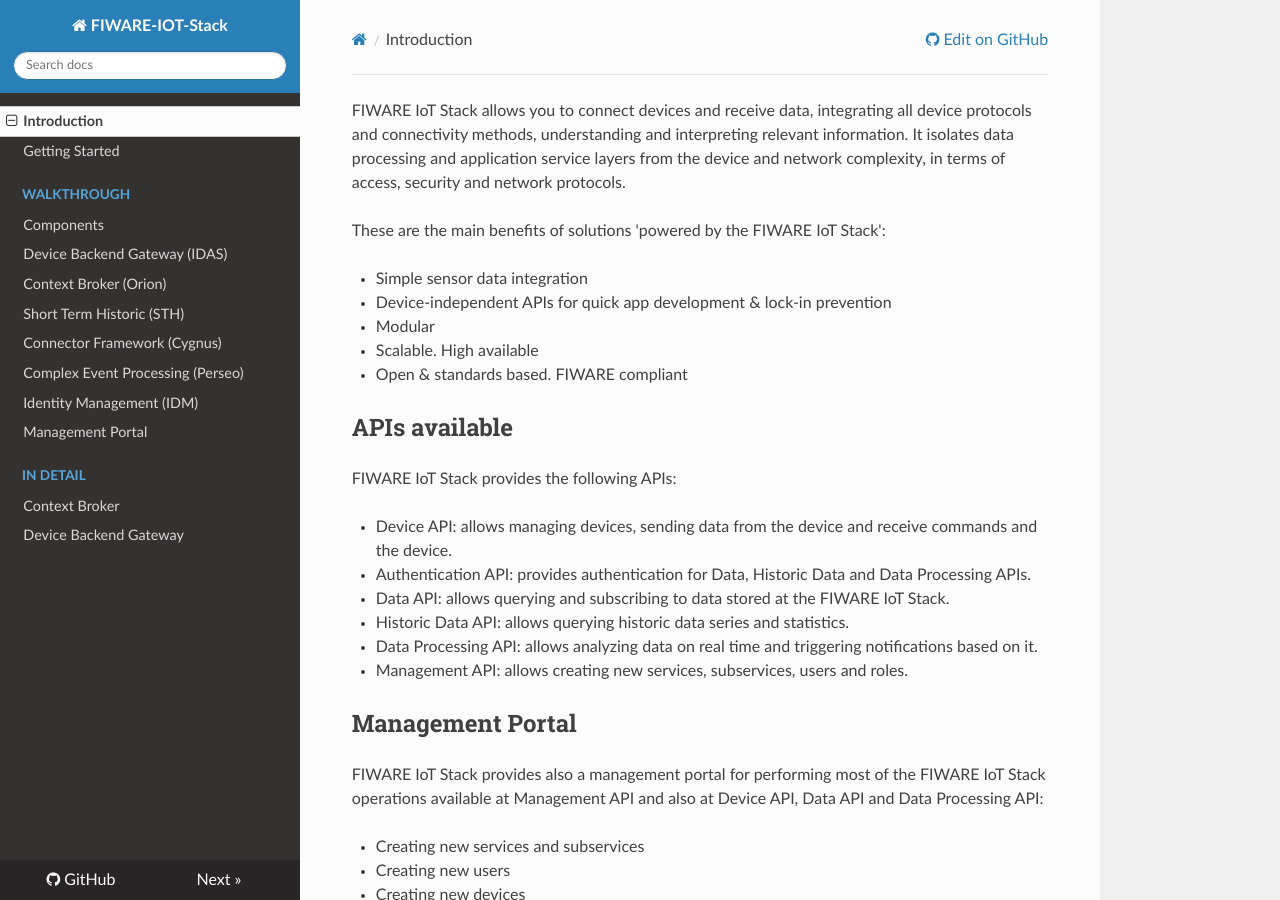
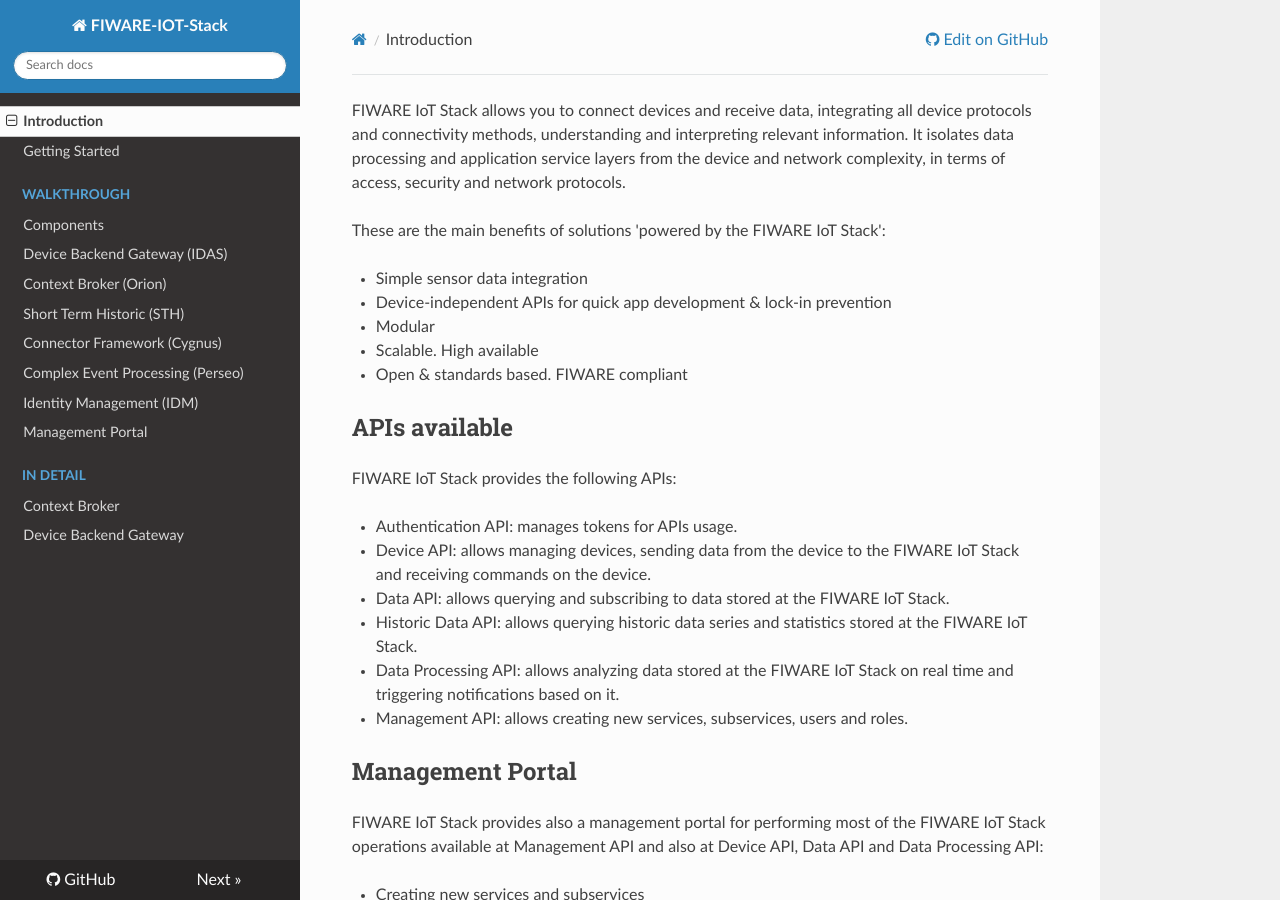
Before and after one commit to telefonicaid/thinking-cities, an MkDocs documentation site: the page built from docs/index.md, in a window 1280 px wide and 900 px high. Built offline with MkDocs 1.6.1, drawn with Linux system fonts in a browser that asks for light colours; nearby versions of some CDN libraries; old or Windows-style settings are respelled for this version of MkDocs.

Commit message:
Update index.md

```diff
--- a/docs/index.md
+++ b/docs/index.md
@@ -15,11 +15,11 @@
 
 FIWARE IoT Stack provides the following APIs:
 
-- Device API: allows managing devices, sending data from the device and receive commands and the device.
-- Authentication API: provides authentication for Data, Historic Data and Data Processing APIs.
+- Authentication API: manages tokens for APIs usage.
+- Device API: allows managing devices, sending data from the device to the FIWARE IoT Stack and receiving commands on the device.
 - Data API: allows querying and subscribing to data stored at the FIWARE IoT Stack.
-- Historic Data API: allows querying historic data series and statistics.
-- Data Processing API: allows analyzing data on real time and triggering notifications based on it.
+- Historic Data API: allows querying historic data series and statistics stored at the FIWARE IoT Stack.
+- Data Processing API: allows analyzing data stored at the FIWARE IoT Stack on real time and triggering notifications based on it.
 - Management API: allows creating new services, subservices, users and roles.
 
 ## Management Portal
```
